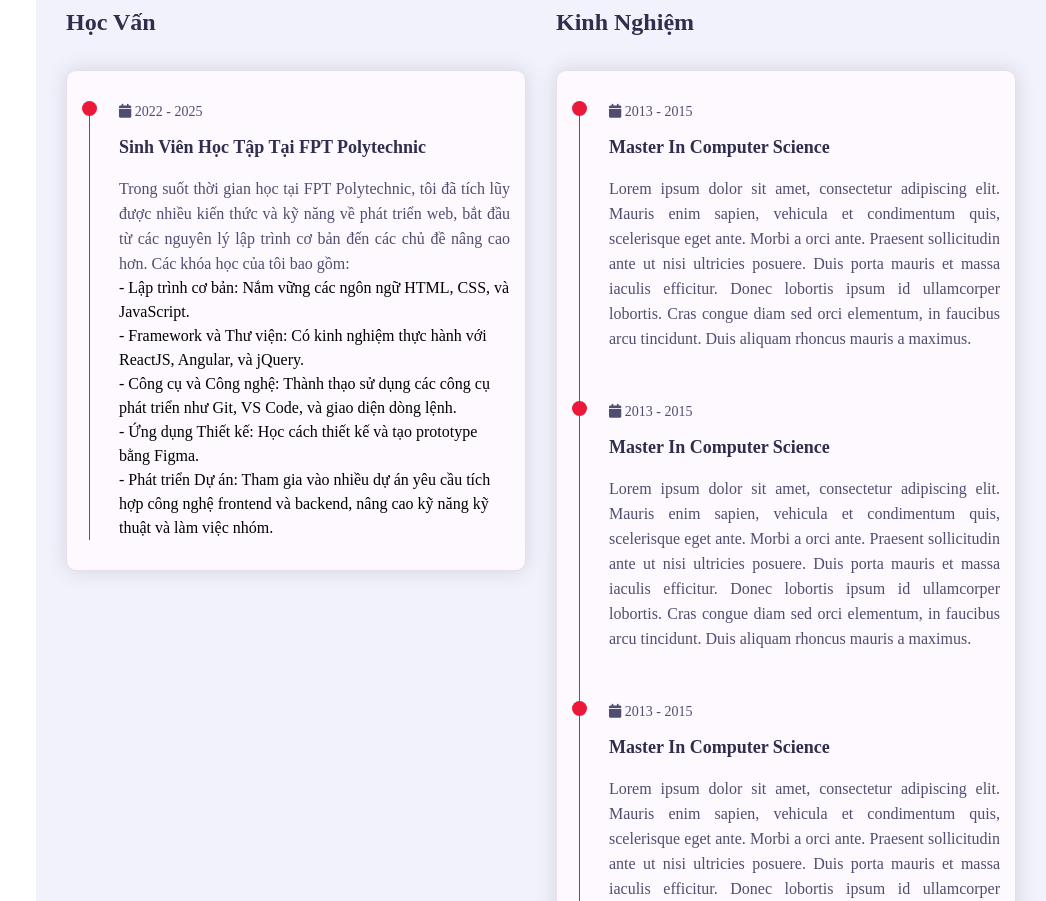
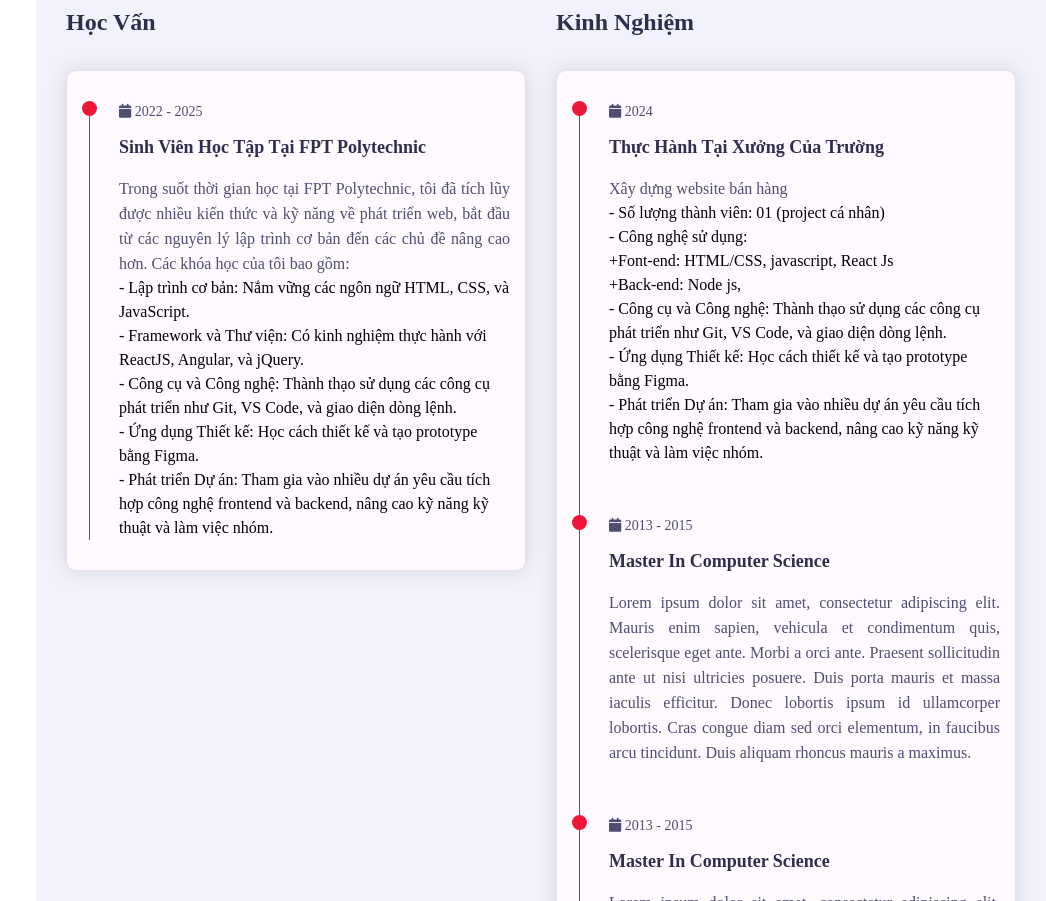
Before and after one commit to Thefox235/cv-web, a plain HTML site: page index.html in a window 1280 px wide. Shown: the part 1460-2361 px from the top of the page, without its empty margins (234-1280 px from the left). Drawn offline with nearby package versions, Linux system fonts and the light colour scheme.

Commit message:
Initial commit of current project

```diff
--- a/index.html
+++ b/index.html
@@ -205,10 +205,20 @@
                                                  <div class="timeline-item">
                                                     <div class="circle-dot"></div>
                                                         <h3 class="timeline-date">
-                                                            <i class="fa fa-calendar"></i> 2013 - 2015
+                                                            <i class="fa fa-calendar"></i> 2024
                                                         </h3>
-                                                        <h4 class="timeline-title">Master in computer science</h4>
-                                                        <p class="timeline-text">Lorem ipsum dolor sit amet, consectetur adipiscing elit. Mauris enim sapien, vehicula et condimentum quis, scelerisque eget ante. Morbi a orci ante. Praesent sollicitudin ante ut nisi ultricies posuere. Duis porta mauris et massa iaculis efficitur. Donec lobortis ipsum id ullamcorper lobortis. Cras congue diam sed orci elementum, in faucibus arcu tincidunt. Duis aliquam rhoncus mauris a maximus.</p>
+                                                        <h4 class="timeline-title">Thực hành tại xưởng của trường</h4>
+                                                        <p class="timeline-text">Xây dựng website bán hàng</p>
+                                                        <ul>
+                                                            <li>- Số lượng thành viên: 01 (project cá nhân)</li>
+                                                            <li><ul>- Công nghệ sử dụng:</ul>
+                                                                <li>+Font-end: HTML/CSS, javascript, React Js</li>
+                                                                <li>+Back-end: Node js, </li>
+                                                            </li>
+                                                            <li>- Công cụ và Công nghệ: Thành thạo sử dụng các công cụ phát triển như Git, VS Code, và giao diện dòng lệnh.</li>
+                                                            <li>- Ứng dụng Thiết kế: Học cách thiết kế và tạo prototype bằng Figma.</li>
+                                                            <li>- Phát triển Dự án: Tham gia vào nhiều dự án yêu cầu tích hợp công nghệ frontend và backend, nâng cao kỹ năng kỹ thuật và làm việc nhóm.</li>
+                                                        </ul>
                                                  </div>
                                                  <!-- timeline item -->
                                                  <div class="timeline-item">
```
